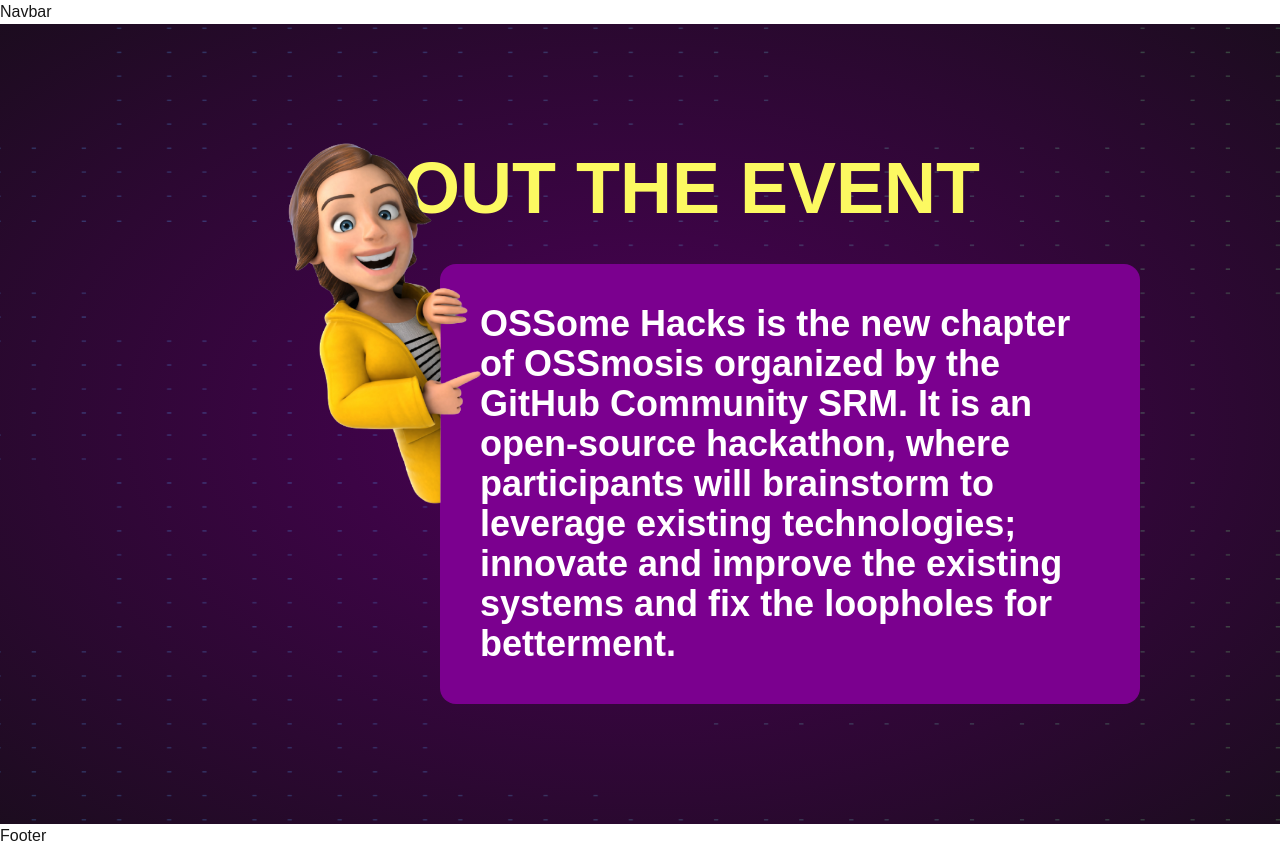
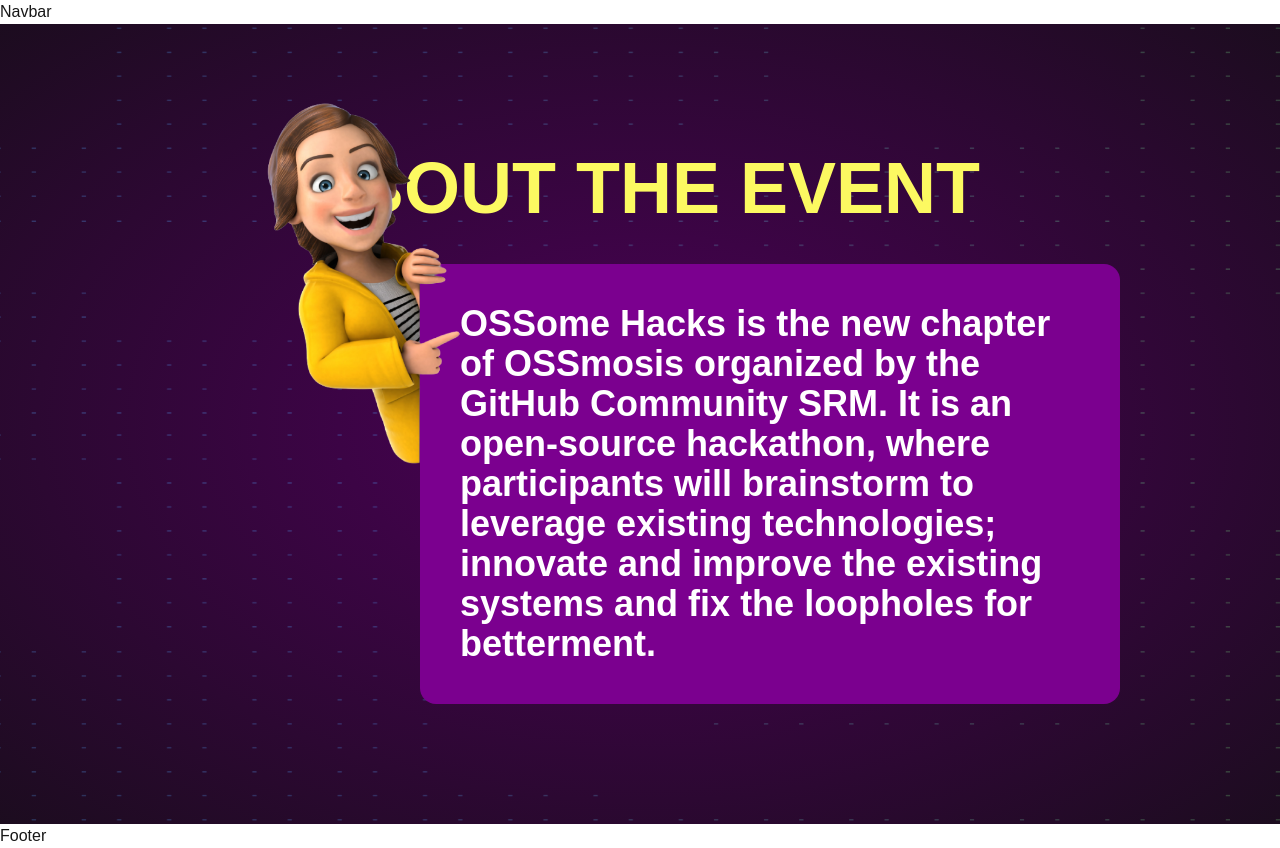
Before and after one commit to SRM-IST-KTR/ohplaceholder, a Next.js app: page / in a window 1280 px wide. Built offline with nearby package versions, Linux system fonts and the light colour scheme.

Commit message:
updated the file structure of about us

```diff
--- a/components/Aboutus/Aboutus.jsx
+++ /dev/null
@@ -1,63 +0,0 @@
-import React from 'react';
-import grid1 from '../../public/grid1.png';
-import grid2 from '../../public/grid2.png';
-import man from '../../public/aboutman.png';
-import Image from 'next/image';
-
-const Aboutus = () => {
-  return (
-    <>
-      <div className="min-h-screen bg-gradient-radial from-[#4C0058] to-[#1C0C1F] relative">
-
-        <div className="absolute inset-0 z-10">
-          <Image
-            src={grid1}
-            alt="Background Grid 1"
-            layout="fill"
-            objectFit="cover"
-            className="opacity-60"
-          />
-        </div>
-
-
-        <div className="absolute inset-0 z-20 flex justify-center items-center">
-          <Image
-            src={grid1}
-            alt="Background Grid 1"
-            layout="fill"
-            objectFit="cover"
-            className="opacity-60 -ml-[50px]"
-          />
-        </div>
-
-
-        <div className="relative z-30">
-          <p className='text-4xl sm:text-6xl md:text-7xl text-[#FCF961] font-bold text-center pt-24 sm:pt-32'>
-            ABOUT THE EVENT
-          </p>
-
-
-          <div className='sm:ml-10 md:ml-[100px]  xl:ml-[440px] pt-6 sm:pt-8 md:pt-10'>
-            <div className='bg-[#7B008F] rounded-2xl w-[90%] sm:w-[500px] md:w-[600px] lg:w-[700px] lg:-ml-[0px]  mx-auto'>
-              <p className='text-white p-6 sm:p-8 md:p-10 font-semibold text-xl sm:text-2xl md:text-3xl lg:text-4xl'>
-                OSSome Hacks is the new chapter of OSSmosis organized by the GitHub Community SRM. It is an open-source hackathon, where participants will brainstorm to leverage existing technologies; innovate and improve the existing systems and fix the loopholes for betterment.
-              </p>
-            </div>
-          </div>
-
-
-          <div className=''>
-            <Image
-              src={man}
-              alt="Man Image"
-              className='absolute w-[200px] -mt-[570px] ml-[285px] hidden lg:block '
-
-            />
-          </div>
-        </div>
-      </div>
-    </>
-  );
-}
-
-export default Aboutus;
--- a/pages/_app.js
+++ b/pages/_app.js
@@ -1,6 +1,5 @@
 import "@/styles/globals.css";
 import Navbar from "@/components/Shared/Navbar/Navbar";
-import Aboutus from '@/components/Aboutus/Aboutus.jsx'
 import Footer from "@/components/Shared/Footer/Footer";
 import Scroll from "@/components/Shared/Scroll";
 
@@ -12,7 +11,6 @@
       <div className="z-500">
         <Scroll />
       </div>
-      <Aboutus/>
       <Footer />
     </>
   );
--- a/pages/index.js
+++ b/pages/index.js
@@ -1,10 +1,62 @@
-import localFont from "next/font/local";
+import React from 'react';
+import grid1 from '../public/grid1.png';
+import grid2 from '../public/grid2.png';
+import man from '../public/aboutman.png';
+import Image from 'next/image';
 
 
 export default function Home() {
   return (
     <>
+    <div className="min-h-screen bg-gradient-radial from-[#4C0058] to-[#1C0C1F] relative">
 
+        <div className="absolute inset-0 z-10">
+          <Image
+            src={grid1}
+            alt="Background Grid 1"
+            layout="fill"
+            objectFit="cover"
+            className="opacity-60"
+          />
+        </div>
+
+
+        <div className="absolute inset-0 z-20 flex justify-center items-center">
+          <Image
+            src={grid1}
+            alt="Background Grid 1"
+            layout="fill"
+            objectFit="cover"
+            className="opacity-60 -ml-[50px]"
+          />
+        </div>
+
+
+        <div className="relative z-30">
+          <p className='text-4xl sm:text-6xl md:text-7xl text-[#FCF961] font-bold text-center pt-24 sm:pt-32'>
+            ABOUT THE EVENT
+          </p>
+
+
+          <div className='sm:ml-10 md:ml-[100px]  xl:ml-[440px] pt-6 sm:pt-8 md:pt-10'>
+            <div className='bg-[#7B008F] rounded-2xl w-[90%] sm:w-[500px] md:w-[600px] lg:w-[700px] lg:-ml-[20px]  mx-auto'>
+              <p className='text-white p-6 sm:p-8 md:p-10 font-semibold text-xl sm:text-2xl md:text-3xl lg:text-4xl'>
+                OSSome Hacks is the new chapter of OSSmosis organized by the GitHub Community SRM. It is an open-source hackathon, where participants will brainstorm to leverage existing technologies; innovate and improve the existing systems and fix the loopholes for betterment.
+              </p>
+            </div>
+          </div>
+
+
+          <div className=''>
+            <Image
+              src={man}
+              alt="Man Image"
+              className='absolute w-[200px] -mt-[610px] ml-[264px] hidden lg:block '
+
+            />
+          </div>
+        </div>
+      </div>
 
     </>
   );
```
Also changed, not shown: 2 other files (tests, documents, lock files or other folders).
